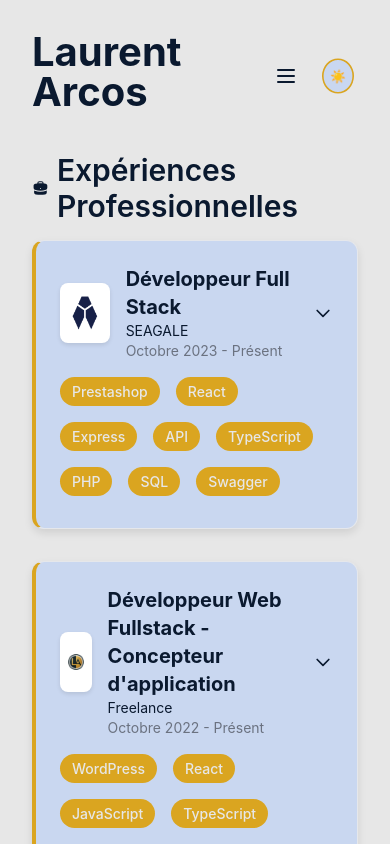
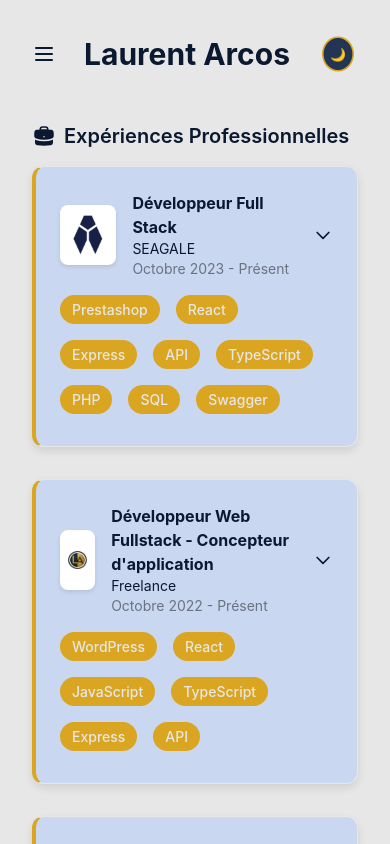
Before and after one commit to LaurentArcos/cv-interactif, a Next.js app: page / in a window 390 px wide. Built offline with nearby package versions, Linux system fonts and the light colour scheme.

Commit message:
ajout footer

```diff
--- a/src/app/globals.css
+++ b/src/app/globals.css
@@ -93,12 +93,6 @@ button:hover {
   /* border-right: var(--background) 1px solid; */
 }
 
-.sidebar h1 {
-
-  font-size: 2.5rem;
-  font-weight: bold;
-}
-
 .sidebar p {
   color: var(--text-secondary);
   margin-top: 0.5rem;
@@ -167,7 +161,7 @@ button:hover {
 
 /* Style du bouton de toggle */
 .dark-mode-toggle {
-  background-color: var(--card-bg);
+  background-color: #233554;
   color: var(--text-primary);
   border: 2px solid var(--card-border);
   border-radius: 50%;
@@ -189,9 +183,9 @@ button:hover {
 
 .project-image {
   width: 100%;
-  height: 250px; /* Ajuste la hauteur selon tes besoins */
+  height: 250px;
   object-fit: cover;
-  border-radius: 0.5rem; /* Pour les coins arrondis */
+  border-radius: 0.5rem;
 }
 
 
@@ -206,22 +200,18 @@ button:hover {
     width: 100%;
     height: auto;
     z-index: 50;
-
   }
   .nav-links {
     flex-wrap: wrap;
     gap: 0;
   }
-
   .nav-links a {
     font-size: 1rem;
   }
-
   .dark-mode-toggle {
     transform: scale(0.8);
   }
-
   main {
-    margin-top: 120px;
+    margin-top: 90px;
   }
 }
--- a/src/app/layout.tsx
+++ b/src/app/layout.tsx
@@ -46,11 +46,7 @@ export const metadata: Metadata = {
   icons: {
     icon: "/favicon.ico",
     apple: "/apple-touch-icon.png",
-  },
-  viewport: {
-    width: "device-width",
-    initialScale: 1,
-  },
+  }
 };
 
 export default function RootLayout({
@@ -65,6 +61,7 @@ export default function RootLayout({
         <link rel="icon" href="/favicon.ico" />
         <link rel="apple-touch-icon" href="/apple-touch-icon.png" />
         <meta name="viewport" content="width=device-width, initial-scale=1" />
+        <meta name="viewport" content="width=device-width, initial-scale=1" />
         <meta name="theme-color" content="#1a202c" />
       </head>
       <body
--- a/src/app/page.tsx
+++ b/src/app/page.tsx
@@ -54,8 +54,8 @@ export default function Home() {
   const [openEducations, setOpenEducations] = useState<number[]>([]);
   const [isEmailOpen, setIsEmailOpen] = useState(false);
   const [selectedCategory, setSelectedCategory] = useState<string>("All");
+  const [isSidebarOpen, setIsSidebarOpen] = useState(false);
   const toggleFilters = () => setIsFiltersOpen(!isFiltersOpen);
-  const [isSidebarOpen, setIsSidebarOpen] = useState(false);
   // Fonction pour filtrer les compétences
   const filteredSkills =
     selectedCategory === "All"
@@ -169,12 +169,6 @@ export default function Home() {
       <aside className="sidebar fixed-nav bg-background text-foreground w-[25%] flex-col justify-between h-full p-8">
         <div className="flex items-center justify-between ">
           {/* Titre */}
-          <h1 className="text-4xl font-bold mb-2 text-foreground">
-            Laurent Arcos
-          </h1>
-
-          <div className="flex gap-3">
-      {/* Bouton hamburger pour mobile */}
       <button
         onClick={() => setIsSidebarOpen(!isSidebarOpen)}
         className="md:hidden"
@@ -195,9 +189,15 @@ export default function Home() {
           />
         </svg>
       </button>
+          <h1 className="text-3xl md:text-4xl lg:text-4xl font-bold text-foreground">
+            Laurent Arcos
+          </h1>
+
+          <div className="flex gap-3">
+
 
       {/* Toggle Dark Mode - MOBILE ONLY */}
-      <div className="md:hidden ml-2">
+      <div className="md:hidden">
         <DarkModeToggle />
       </div>
     </div>
@@ -417,7 +417,7 @@ export default function Home() {
           }}
           className="mb-16"
         >
-          <h2 className="text-3xl font-semibold mb-4 text-text-primary flex items-center">
+          <h2 className="text-xl md:text-3xl lg:text-3xl font-semibold mb-4 text-text-primary flex items-center">
             <BriefcaseIcon className="w-6 h-6 mr-2 text-foreground" />
             Expériences Professionnelles
           </h2>
@@ -461,7 +461,7 @@ export default function Home() {
                           )}
                         </div>
                         <div>
-                          <h3 className="text-xl font-bold text-text-primary">
+                          <h3 className="text-l md:text-xl lg:text-xl font-bold text-text-primary">
                             {exp.title}
                           </h3>
                           <p className="text-sm text-text-secondary">
@@ -486,7 +486,7 @@ export default function Home() {
                     {/* Les tags sont toujours visibles */}
                     <div className="mt-4 flex flex-wrap gap-2">
                       {exp.tags.map((tag, i) => (
-                        <span key={i} className="tag">
+                        <span key={i} className="sm:text-sm tag">
                           {tag}
                         </span>
                       ))}
@@ -526,7 +526,7 @@ export default function Home() {
           }}
           className="mb-16"
         >
-          <h2 className="text-3xl font-semibold mb-4 text-text-primary flex items-center">
+          <h2 className="text-xl md:text-3xl lg:text-3xl font-semibold mb-4 text-text-primary flex items-center">
             <AcademicCapIcon className="w-6 h-6 mr-2 text-foreground" />
             Formations Académiques
           </h2>
@@ -564,7 +564,7 @@ export default function Home() {
                         )}
                       </div>
                       <div>
-                        <h3 className="text-xl font-bold text-text-primary">
+                        <h3 className="text-l md:text-xl lg:text-xl font-bold text-text-primary">
                           {edu.school}
                         </h3>
                         <p className="text-sm text-text-secondary">
@@ -626,7 +626,7 @@ export default function Home() {
           }}
           className="mb-16"
         >
-          <h2 className="text-3xl font-semibold mb-4 text-text-primary flex items-center">
+          <h2 className="text-xl md:text-3xl lg:text-3xl font-semibold mb-4 text-text-primary flex items-center">
             <CommandLineIcon className="w-6 h-6 mr-2 text-foreground" />
             Compétences Techniques
           </h2>
@@ -662,7 +662,7 @@ export default function Home() {
           </div>
 
           {/* Liste des compétences */}
-          <ul id="skills" className="grid grid-cols-4 gap-2">
+          <ul id="skills" className="grid grid-cols-3 gap-1 md:grid-cols-6 md:gap-2 lg:grid-cols-6 lg:gap-2">
             {filteredSkills.map((skill, index) => (
               <motion.li
                 key={index}
@@ -671,7 +671,7 @@ export default function Home() {
                 animate={{ opacity: 1, y: 0 }}
                 transition={{ duration: 0.3 }}
               >
-                <h3 className="text-lg font-semibold text-text-primary">
+                <h3 className="text-l md:text-xl lg:text-xl font-semibold text-text-primary">
                   {skill.name}
                 </h3>
               </motion.li>
@@ -687,7 +687,7 @@ export default function Home() {
           }}
           className="mb-16"
         >
-          <h2 className="text-3xl font-semibold mb-4 text-text-primary flex items-center">
+          <h2 className="text-xl md:text-3xl lg:text-3xl font-semibold mb-4 text-text-primary flex items-center">
             <FolderIcon className="w-6 h-6 mr-2 text-foreground" />
             Projets
           </h2>
@@ -702,7 +702,7 @@ export default function Home() {
                     height={200}
                     className="project-image rounded-md"
                   />
-                  <h3 className="text-xl font-bold mt-4">{project.title}</h3>
+                  <h3 className="text-l md:text-xl lg:text-xl font-bold mt-4">{project.title}</h3>
                   <p className="text-sm text-text-secondary">
                     {project.description}
                   </p>
@@ -840,6 +840,9 @@ export default function Home() {
             </button>
   </form>
 </section> */}
+      <footer className="text-center text-sm text-text-secondary mt-8 pb-4">
+        © 2025 Laurent Arcos. Tous droits réservés.
+      </footer>
       </main>
     </div>
   );
--- a/src/components/DarkModeToggle.tsx
+++ b/src/components/DarkModeToggle.tsx
@@ -3,7 +3,7 @@
 import { useEffect, useState } from "react";
 
 export default function DarkModeToggle() {
-  const [isDarkMode, setIsDarkMode] = useState<boolean>(false);
+  const [isDarkMode, setIsDarkMode] = useState<boolean>(true);
 
   useEffect(() => {
     const storedPreference = localStorage.getItem("theme");
```
